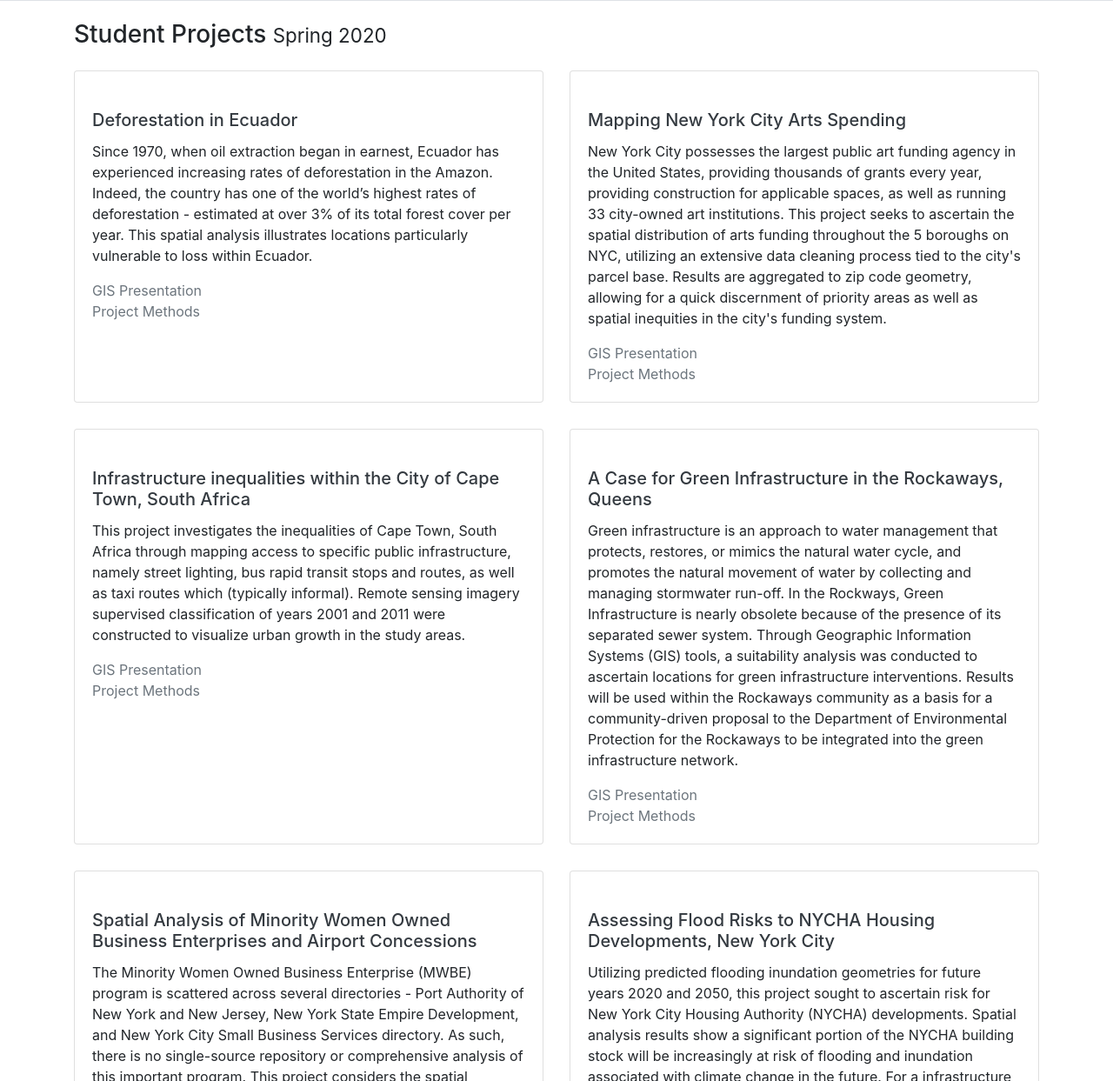
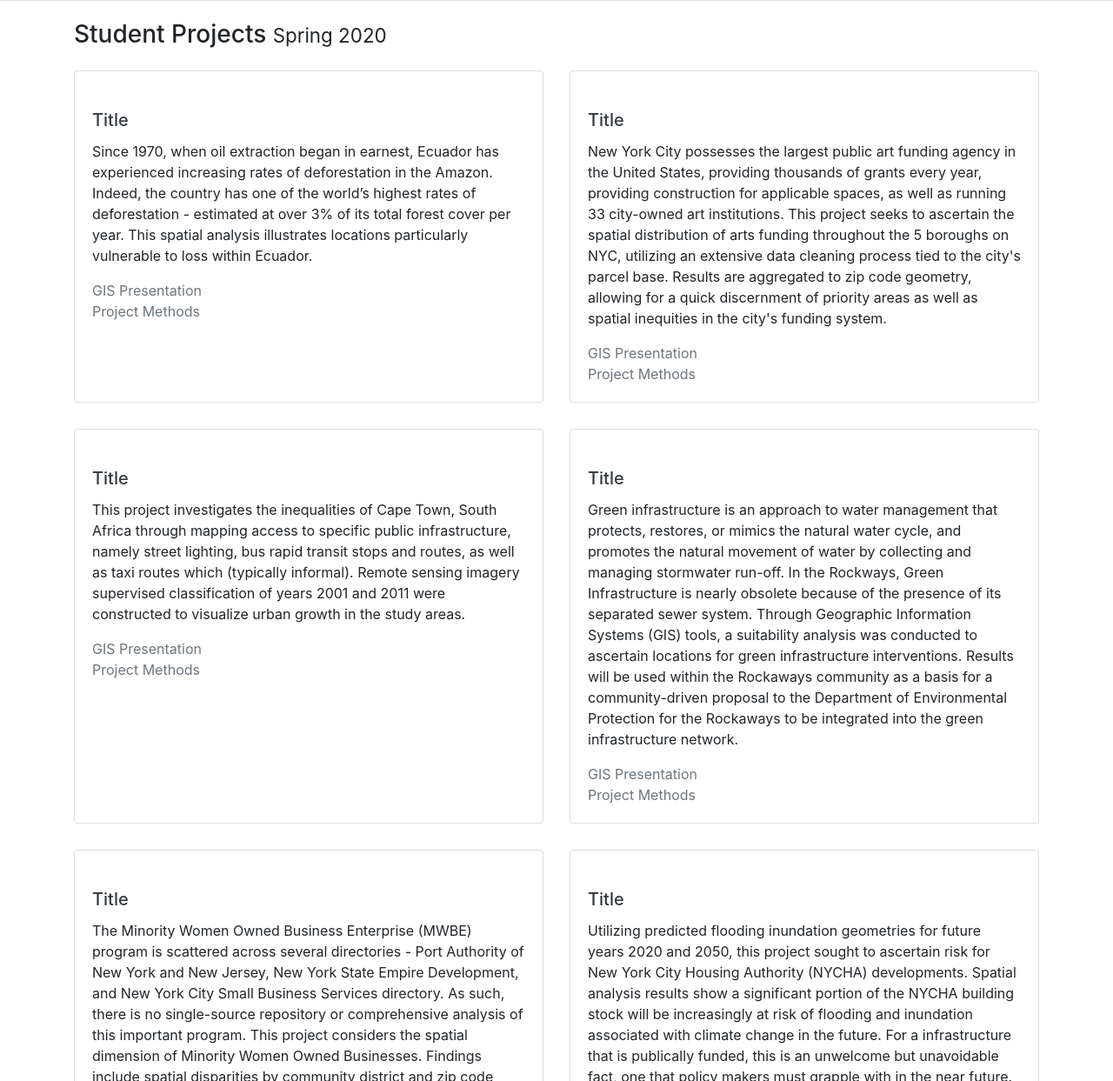
Before and after one commit to gis-nspe-tns/spring2020-project, a plain HTML site: page index.html in a window 1280 px wide. Shown: the part 57-1300 px from the top of the page at 87% size. Drawn offline with Linux system fonts and the light colour scheme.

Commit message:
1st commit

```diff
--- a/index.html
+++ b/index.html
@@ -43,7 +43,7 @@
           <a href="#"><img class="card-img-top" src="img/DT_final_project_img.jpg" alt=""></a>
           <div class="card-body">
             <h5 class="card-title">
-              <a class="text-dark">Deforestation in Ecuador</a>
+              <a class="text-dark">Title</a>
             </h5>
             <p class="card-text">Since 1970, when oil extraction began in earnest, Ecuador has experienced increasing rates of deforestation in the Amazon. Indeed, the country has one of the world’s highest rates of deforestation - estimated at over 3% of its total forest cover per year. This spatial analysis illustrates locations particularly vulnerable to loss within Ecuador.</p>
               <a class="text-secondary" href="https://docs.google.com/presentation/d/e/2PACX-1vSTnFiXRtv_HL1_q24OrHWoBghvPje2yWBzjZFn0HhkY6v0O8SNIgSHnsK9gBKGfIfcJ-p_4PxbZvIm/pub?start=false&loop=false&delayms=3000" target="_blank">GIS Presentation</a>
@@ -57,7 +57,7 @@
           <a href="#"><img class="card-img-top" src="img/CO_final_project_img.jpg" alt=""></a>
           <div class="card-body">
             <h5 class="card-title">
-              <a class="text-dark">Mapping New York City Arts Spending</a>
+              <a class="text-dark">Title</a>
             </h5>
             <p class="card-text">New York City possesses the largest public art funding agency in the United States, providing thousands of grants every year, providing construction for applicable spaces, as well as running 33 city-owned art institutions. This project seeks to ascertain the spatial distribution of arts funding throughout the 5 boroughs on NYC, utilizing an extensive data cleaning process tied to the city's parcel base. Results are aggregated to zip code geometry, allowing for a quick discernment of priority areas as well as spatial inequities in the city's funding system.</p>
               <a class="text-secondary" href="https://docs.google.com/presentation/d/12upm1lb1T-eThlS1YM7HGskXbVT7NV9NNmqufo922ps/edit?usp=sharing" target="_blank">GIS Presentation</a>
@@ -71,7 +71,7 @@
           <a href="#"><img class="card-img-top" src="img/AI_final_project_img.jpg" alt=""></a>
           <div class="card-body">
             <h5 class="card-title">
-              <a class="text-dark">Infrastructure inequalities within the City of Cape Town, South Africa</a>
+              <a class="text-dark">Title</a>
             </h5>
             <p class="card-text">This project investigates the inequalities of Cape Town, South Africa through mapping access to specific public infrastructure, namely street lighting, bus rapid transit stops and routes, as well as taxi routes which (typically informal). Remote sensing imagery supervised classification of years 2001 and 2011 were constructed to visualize urban growth in the study areas.</p>
               <a class="text-secondary" href="https://docs.google.com/presentation/d/e/2PACX-1vSUzRLCsSEZLppIspuuBOS9Gksssmg_v8swmTXYYhwvbwp_z3uoISoNXB4ZQHHNv17c9kupRjIDJgpJ/pub?start=false&loop=false&delayms=3000" target="_blank">GIS Presentation</a>
@@ -85,7 +85,7 @@
           <a href="#"><img class="card-img-top" src="img/KC_final_project_img.jpg" alt=""></a>
           <div class="card-body">
             <h5 class="card-title">
-              <a class="text-dark">A Case for Green Infrastructure in the Rockaways, Queens</a>
+              <a class="text-dark">Title</a>
             </h5>
             <p class="card-text">Green infrastructure is an approach to water management that protects, restores, or mimics the natural water cycle, and promotes the natural movement of water by collecting and managing stormwater run-off. In the Rockways, Green Infrastructure is nearly obsolete because of the presence of its separated sewer system. Through Geographic Information Systems (GIS) tools, a suitability analysis was conducted to ascertain locations for green infrastructure interventions. Results will be used within the Rockaways community as a basis for a community-driven proposal to the Department of Environmental Protection for the Rockaways to be integrated into the green infrastructure network.</p>
               <a class="text-secondary" href="https://drive.google.com/file/d/1Mrs5sMlRDkVv-FJ5Cci27RbEgVEBPQHS/preview" target="_blank">GIS Presentation</a>
@@ -99,7 +99,7 @@
           <a href="#"><img class="card-img-top" src="img/DDC_final_project_img.jpg" alt=""></a>
           <div class="card-body">
             <h5 class="card-title">
-              <a class="text-dark">Spatial Analysis of Minority Women Owned Business Enterprises and Airport Concessions</a>
+              <a class="text-dark">Title</a>
             </h5>
             <p class="card-text">The Minority Women Owned Business Enterprise (MWBE) program is scattered across several directories - Port Authority of New York and New Jersey, New York State Empire Development, and New York City Small Business Services directory.  As such, there is no single-source repository or comprehensive analysis of this important program. This project considers the spatial dimension of Minority Women Owned Businesses.  Findings include spatial disparities by community district and zip code (Queens, NY); Women Owned Business Enterprises make up less than 50% of the combined directories; and 92% of the certified businesses were notated on two or less directories.  A visibility index was also constructed for Queens, NY participating businesses, revealing how many businesses were certified across all directories.</p>
               <a class="text-secondary" href="https://docs.google.com/presentation/d/e/2PACX-1vT6KTO4cXo2eCqTZDr53cJ84hju0zy5_spN3yhjZZ945mHElpBcapYO6ixLZublL8Ap4q5TYx28qL_2/pub?start=false&loop=false&delayms=3000" target="_blank">GIS Presentation</a>
@@ -113,7 +113,7 @@
           <a href="#"><img class="card-img-top" src="img/SL_final_project_img.jpg" alt=""></a>
           <div class="card-body">
             <h5 class="card-title">
-              <a class="text-dark">Assessing Flood Risks to NYCHA Housing Developments, New York City</a>
+              <a class="text-dark">Title</a>
             </h5>
             <p class="card-text">Utilizing predicted flooding inundation geometries for future years 2020 and 2050, this project sought to ascertain risk for New York City Housing Authority (NYCHA) developments. Spatial analysis results show a significant portion of the NYCHA building stock will be increasingly at risk of flooding and inundation associated with climate change in the future.  For a infrastructure that is publically funded, this is an unwelcome but unavoidable fact, one that policy makers must grapple with in the near future.</p>
               <a class="text-secondary" href="https://docs.google.com/presentation/d/e/2PACX-1vTcxwZLTcu1SQmGG8o1MmlumRlo7fCWuOWWigl1sUc_q-QDc5iFKApfqPAPj7g9CH58FO5Wm3Fbs3vL/pub?start=false&loop=false&delayms=3000" target="_blank">GIS Presentation</a>
```
Also changed, not shown: 1 other file.
